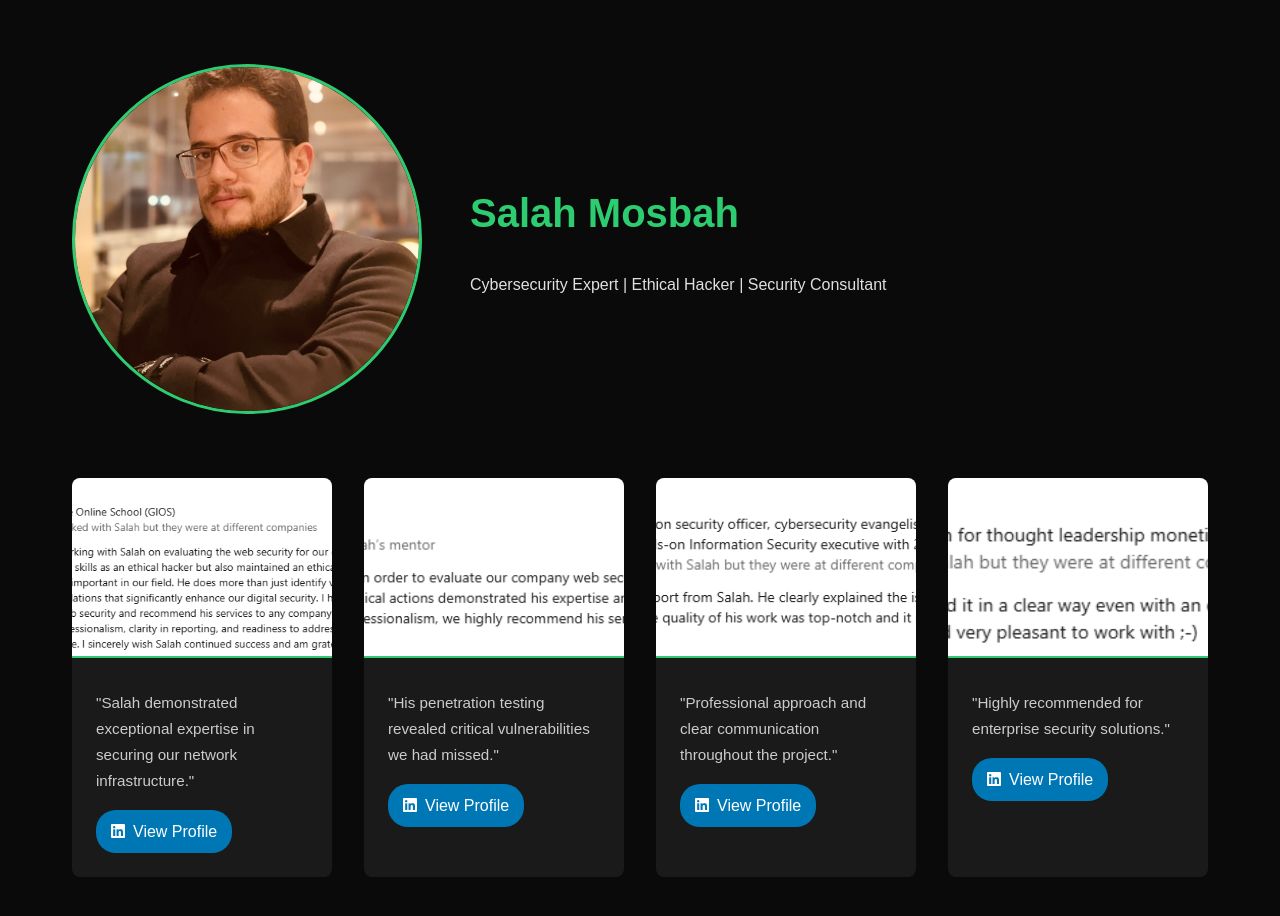
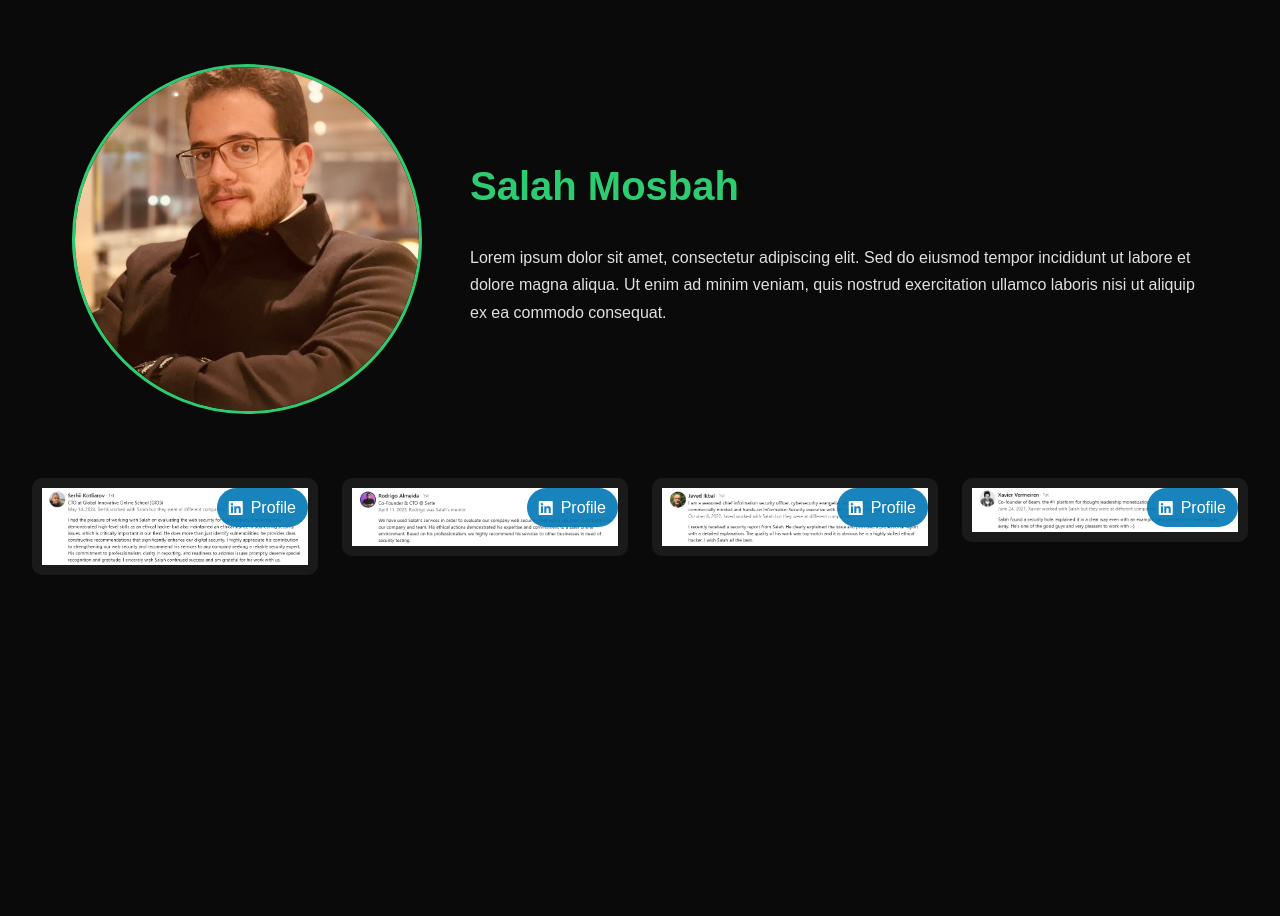
Before and after one commit to 101zero/mosbah, a plain HTML site: page index.html in a window 1280 px wide. After the commit the page ends 800 px from the top, so only its background shows below. Drawn offline with Linux system fonts and the light colour scheme.

Commit message:
Update index.html

```diff
--- a/index.html
+++ b/index.html
@@ -26,6 +26,7 @@
             line-height: 1.7;
         }
 
+        /* Profile Section */
         .profile-section {
             max-width: 1200px;
             margin: 4rem auto;
@@ -43,20 +44,24 @@
             border: 3px solid var(--accent);
         }
 
+        .bio {
+            flex: 1;
+        }
+
         .bio h1 {
             font-size: 2.5rem;
             color: var(--accent);
             margin-bottom: 1.5rem;
         }
 
-        /* تحسين قسم التوصيات */
+        /* Testimonials Grid */
         .testimonials-grid {
-            max-width: 1200px;
+            max-width: 100%;
             margin: 4rem auto;
             padding: 0 2rem;
             display: grid;
-            grid-template-columns: repeat(auto-fit, minmax(250px, 1fr));
-            gap: 2rem;
+            grid-template-columns: repeat(4, 1fr);
+            gap: 1.5rem;
         }
 
         .testimonial-item {
@@ -64,42 +69,36 @@
             border-radius: 8px;
             overflow: hidden;
             transition: transform 0.3s;
-            background: var(--card-bg);
+        }
+
+        .testimonial-item:hover {
+            transform: translateY(-5px);
         }
 
         .testimonial-img {
             width: 100%;
-            height: 180px;
-            object-fit: cover;
-            border-bottom: 2px solid var(--accent);
-        }
-
-        .testimonial-content {
-            padding: 1.5rem;
-        }
-
-        .testimonial-text {
-            font-size: 0.95rem;
-            margin-bottom: 1rem;
-            color: #ccc;
+            max-height: 300px;
+            object-fit: contain;
+            background-color: #1a1a1a;
+            padding: 10px;
+            border-radius: 10px;
         }
 
         .linkedin-badge {
-            display: inline-flex;
+            position: absolute;
+            top: 10px;
+            right: 10px;
+            background: rgba(0, 119, 181, 0.9);
+            padding: 6px 12px;
+            border-radius: 20px;
+            display: flex;
             align-items: center;
             gap: 8px;
-            background: #0077b5;
+            text-decoration: none;
             color: white !important;
-            padding: 8px 15px;
-            border-radius: 20px;
-            text-decoration: none;
-            transition: opacity 0.3s;
         }
 
-        .linkedin-badge:hover {
-            opacity: 0.9;
-        }
-
+        /* Responsive Design */
         @media (max-width: 768px) {
             .profile-section {
                 flex-direction: column;
@@ -111,76 +110,61 @@
                 height: 250px;
             }
 
-            .testimonial-img {
-                height: 150px;
+            .testimonials-grid {
+                grid-template-columns: repeat(2, 1fr);
+            }
+        }
+
+        @media (max-width: 480px) {
+            .testimonials-grid {
+                grid-template-columns: 1fr;
             }
         }
     </style>
 </head>
 <body>
+    <!-- Profile Section -->
     <section class="profile-section">
         <img src="images/Salah.jpg" alt="Salah Mosbah" class="profile-img">
         <div class="bio">
             <h1>Salah Mosbah</h1>
-            <p>Cybersecurity Expert | Ethical Hacker | Security Consultant</p>
+            <p>Lorem ipsum dolor sit amet, consectetur adipiscing elit. Sed do eiusmod tempor incididunt ut labore et dolore magna aliqua. Ut enim ad minim veniam, quis nostrud exercitation ullamco laboris nisi ut aliquip ex ea commodo consequat.</p>
         </div>
     </section>
 
+    <!-- Testimonials Grid -->
     <div class="testimonials-grid">
-        <!-- Testimonial 1 -->
         <div class="testimonial-item">
-            <img src="images/1.png" class="testimonial-img" alt="Client 1">
-            <div class="testimonial-content">
-                <div class="testimonial-text">
-                    "Salah demonstrated exceptional expertise in securing our network infrastructure."
-                </div>
-                <a href="https://linkedin.com/in/client1" class="linkedin-badge" target="_blank">
+            <a href="https://www.linkedin.com/in/salah-mosbah" class="linkedin-badge" target="_blank">
                 <i class="fab fa-linkedin"></i>
-                    View Profile
+                Profile
             </a>
-            </div>
+            <img src="images/1.png" class="testimonial-img" alt="Testimonial 1">
         </div>
 
-        <!-- Testimonial 2 -->
+        <!-- Repeat for other 3 testimonials -->
         <div class="testimonial-item">
-            <img src="images/2.png" class="testimonial-img" alt="Client 2">
-            <div class="testimonial-content">
-                <div class="testimonial-text">
-                    "His penetration testing revealed critical vulnerabilities we had missed."
-                </div>
-                <a href="https://linkedin.com/in/client2" class="linkedin-badge" target="_blank">
+            <a href="https://www.linkedin.com/in/salah-mosbah" class="linkedin-badge" target="_blank">
                 <i class="fab fa-linkedin"></i>
-                    View Profile
+                Profile
             </a>
-            </div>
+            <img src="images/2.png" class="testimonial-img" alt="Testimonial 2">
         </div>
 
-        <!-- Testimonial 3 -->
         <div class="testimonial-item">
-            <img src="images/3.png" class="testimonial-img" alt="Client 3">
-            <div class="testimonial-content">
-                <div class="testimonial-text">
-                    "Professional approach and clear communication throughout the project."
-                </div>
-                <a href="https://linkedin.com/in/client3" class="linkedin-badge" target="_blank">
+            <a href="https://www.linkedin.com/in/salah-mosbah" class="linkedin-badge" target="_blank">
                 <i class="fab fa-linkedin"></i>
-                    View Profile
+                Profile
             </a>
-            </div>
+            <img src="images/3.png" class="testimonial-img" alt="Testimonial 3">
         </div>
 
-        <!-- Testimonial 4 -->
         <div class="testimonial-item">
-            <img src="images/4.png" class="testimonial-img" alt="Client 4">
-            <div class="testimonial-content">
-                <div class="testimonial-text">
-                    "Highly recommended for enterprise security solutions."
-                </div>
-                <a href="https://linkedin.com/in/client4" class="linkedin-badge" target="_blank">
+            <a href="https://www.linkedin.com/in/salah-mosbah" class="linkedin-badge" target="_blank">
                 <i class="fab fa-linkedin"></i>
-                    View Profile
+                Profile
             </a>
-            </div>
+            <img src="images/4.png" class="testimonial-img" alt="Testimonial 4">
         </div>
     </div>
 </body>
```
Lines whose indentation alone changed are shown as unchanged.
